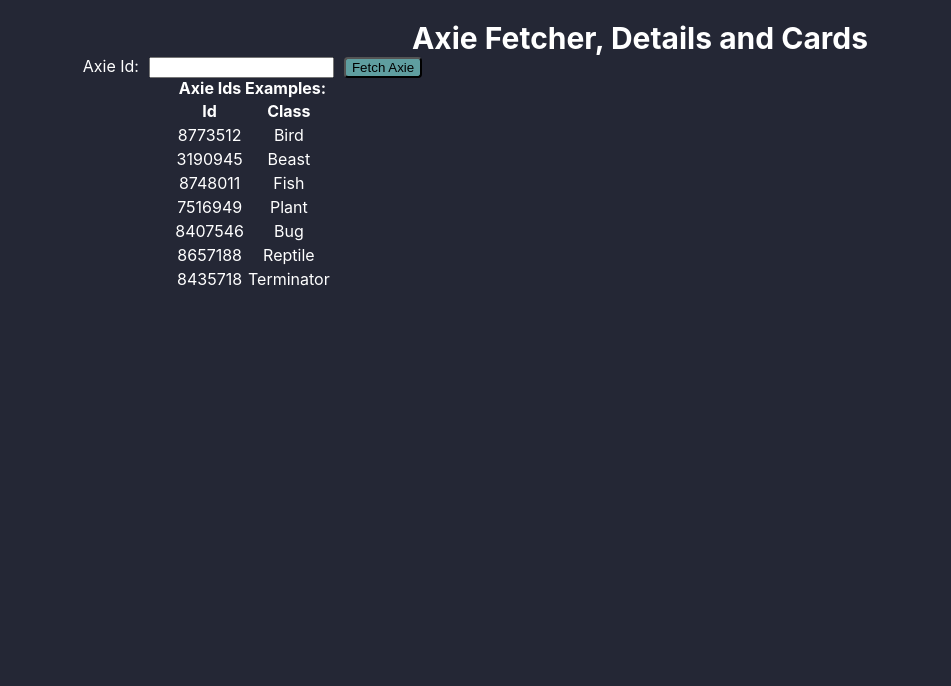
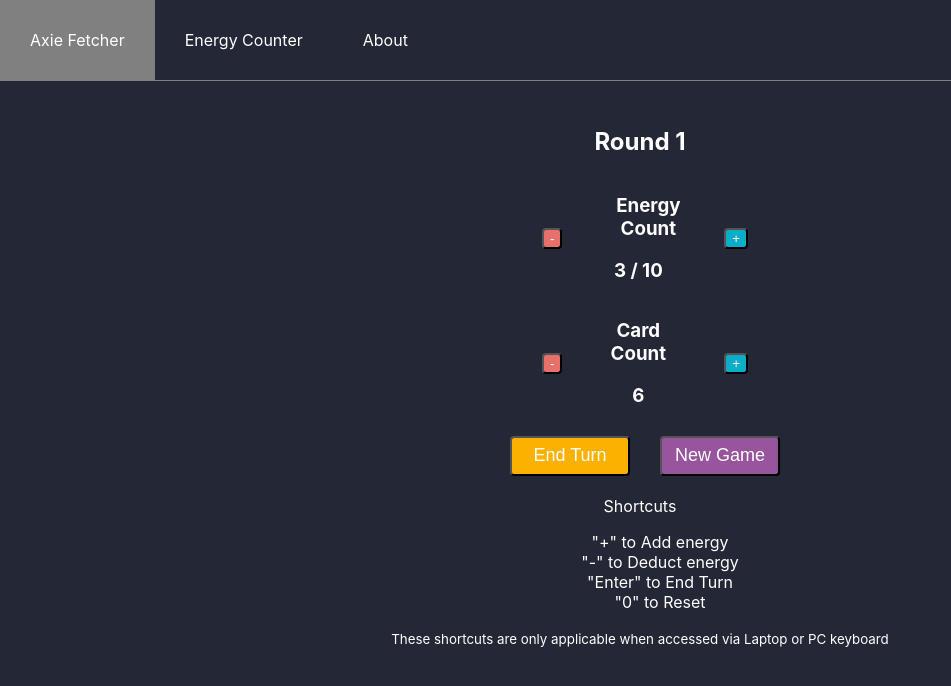
Before and after one commit to amaury14/axie-fetcher, a React (Create React App) app: page /counter in a window 1280 px wide. Shown: the top 686 px of the page, without its empty margins (0-951 px from the left). Built offline with nearby package versions, Linux system fonts and the light colour scheme.

Commit message:
added menu. energy counter and about

```diff
--- a/package.json
+++ b/package.json
@@ -12,6 +12,8 @@
     "react-dom": "^17.0.2",
     "react-loader-spinner": "^4.0.0",
     "react-redux": "^7.2.6",
+    "react-router": "^6.0.2",
+    "react-router-dom": "^6.0.2",
     "react-scripts": "4.0.3",
     "redux-devtools-extension": "^2.13.9",
     "redux-thunk": "^2.4.0",
--- a/src/App.css
+++ b/src/App.css
@@ -37,7 +37,24 @@
   from {
     transform: rotate(0deg);
   }
+
   to {
     transform: rotate(360deg);
   }
 }
+
+
+.menu {
+  display: flex;
+  border-bottom: 1px solid gray;
+}
+
+.menu-button {
+  color: white;
+  padding: 30px;
+  text-decoration: auto;
+}
+
+.menu-button:hover {
+  background-color: gray;
+}
--- a/src/App.js
+++ b/src/App.js
@@ -1,11 +1,56 @@
-import './App.css';
-import MainLayout from './axie-render/containers/main/main';
+import "./App.css";
+import React from "react";
+import { BrowserRouter as Router, Link, Route, Routes } from "react-router-dom";
+import MainLayout from "./axie-render/containers/main/main";
+import EnergyCounter from "./axie-render/containers/energy-counter/energy-counter";
+import About from "./axie-render/containers/about/about";
 
 function App() {
   return (
-    <div className="App">
-      <MainLayout></MainLayout>
-    </div>
+    <Router>
+      <div>
+        <nav className="menu">
+          <Link className="menu-button" to="/">
+            Axie Fetcher
+          </Link>
+          <Link className="menu-button" to="/counter">
+            Energy Counter
+          </Link>
+          <Link className="menu-button" to="/about">
+            About
+          </Link>
+        </nav>
+        <Routes>
+          <Route
+            exact
+            path="/counter"
+            element={
+              <div className="App">
+                <EnergyCounter></EnergyCounter>
+              </div>
+            }
+          />
+          <Route
+            exact
+            path="/"
+            element={
+              <div className="App">
+                <MainLayout></MainLayout>
+              </div>
+            }
+          />
+          <Route
+            exact
+            path="/about"
+            element={
+              <div className="App">
+                <About></About>
+              </div>
+            }
+          />
+        </Routes>
+      </div>
+    </Router>
   );
 }
 
--- a/src/axie-render/components/axie-details/axie-details.js
+++ b/src/axie-render/components/axie-details/axie-details.js
@@ -69,11 +69,14 @@
               </span>
               {this.props.axie.parts.length > 0 && (
               <table>
+                <thead>
                 <tr>
                   <th>Name</th>
                   <th>Class</th>
                   <th>Type</th>
                 </tr>
+                </thead>
+                <tbody>
                 {this.props.axie.parts.map((part, index) => (
                   <tr key={index.toString()}>
                     <td>{part.name}</td>
@@ -81,6 +84,7 @@
                     <td>{part.type}</td>
                   </tr>
                 ))}
+                </tbody>
               </table>
               )}
             </div>
--- /dev/null
+++ b/src/axie-render/containers/about/about.css
@@ -0,0 +1,17 @@
+.container {
+    color: #fff;
+    padding-top: 2%;
+    padding-bottom: 2%;
+    height: fit-content;
+    max-width: 540px;
+    margin-left: auto;
+    margin-right: auto;
+}
+
+.shortcut-li {
+    list-style:none;
+}
+
+.email-to {
+    color: white;
+}
--- /dev/null
+++ b/src/axie-render/containers/about/about.js
@@ -0,0 +1,28 @@
+import React from "react";
+import "./about.css";
+
+class About extends React.Component {
+  render() {
+    return (
+      <div className="container">
+        This small web was created to use some of the features of React.
+        <div>
+          Features Used:
+          <ul>
+            <li className="shortcut-li">Redux for state management</li>
+            <li className="shortcut-li">React Router for routes handling</li>
+            <li className="shortcut-li">React Loader Spinner for the loading behavior on Axies load</li>
+            <li className="shortcut-li">Axios to fetch Axie detials</li>
+            <li className="shortcut-li">React functional component</li>
+            <li className="shortcut-li">React class component</li>
+          </ul>
+          <small>
+            Created by Amaury Chong Rodríguez. <a className="email-to" href="mailto: amaurychong@gmail.com">Send Email</a> <a className="email-to" href="https://www.linkedin.com/in/amaury-chong-rodr%C3%ADguez-ab3633163/">LinkedIn</a>
+          </small>
+        </div>
+      </div>
+    );
+  }
+}
+
+export default About;
--- /dev/null
+++ b/src/axie-render/containers/energy-counter/energy-counter.css
@@ -0,0 +1,63 @@
+.container {
+    color: #fff;
+    padding-top: 2%;
+    padding-bottom: 2%;
+    height: fit-content;
+    max-width: 540px;
+    margin-left: auto;
+    margin-right: auto;
+}
+
+.counter-components {
+    text-align: center;
+}
+
+.options-wrapper {
+    display: flex;
+    justify-content: center;
+    align-items: center;
+}
+
+.element-container {
+    padding: 10px;
+}
+
+.minus-button {
+    color: white;
+    background: #e7706a;
+}
+
+.plus-button {
+    color: white;
+    background: #0cadc8;
+}
+
+.end-button {
+    color: white;
+    width: 120px;
+    height: 40px;
+    font-size: large;
+    background: #fcb101;
+}
+
+.reset-button {
+    color: white;
+    width: 120px;
+    height: 40px;
+    font-size: large;
+    background: #98549c;
+}
+
+.energy-container {
+    padding-left: 1em;
+    padding-right: 1em;
+    width: 100px;
+}
+
+.energy-title {
+    width: 120px;
+}
+
+.shortcut-li {
+    list-style:none;
+}
--- /dev/null
+++ b/src/axie-render/containers/energy-counter/energy-counter.js
@@ -0,0 +1,154 @@
+import React from "react";
+import "./energy-counter.css";
+import { connect } from "react-redux";
+import {
+  incrementEnergy,
+  decrementEnergy,
+  incrementCards,
+  decrementCards,
+  nextRound,
+  newGame,
+} from "../../../store/axie";
+
+const mapStateToProps = (state) => {
+  return {
+    round: state.round,
+    energy: state.energy,
+    cards: state.cards,
+  };
+};
+
+const mapDispatchToProps = (dispatch) => {
+  return {
+    incrementEnergy: () => dispatch(incrementEnergy()),
+    decrementEnergy: () => dispatch(decrementEnergy()),
+    incrementCards: () => dispatch(incrementCards()),
+    decrementCards: () => dispatch(decrementCards()),
+    nextRound: () => dispatch(nextRound()),
+    newGame: () => dispatch(newGame()),
+  };
+};
+
+class EnergyCounter extends React.Component {
+  _handleKeyDown = (event) => {
+    switch (event.key) {
+      case 'Enter':
+        this.props.nextRound();
+        break;
+      case '+':
+        this.props.incrementEnergy();
+        break;
+      case '-':
+        this.props.decrementEnergy();
+        break;
+      case '0':
+        this.props.newGame();
+        break;
+      default:
+        break;
+    }
+  };
+
+  componentDidMount() {
+    document.addEventListener("keydown", this._handleKeyDown);
+  }
+
+  render() {
+    return (
+      <div className="container">
+        <div className="counter-components">
+          <h2>
+            Round <span>{this.props.round}</span>
+          </h2>
+          <div className="options-wrapper">
+            <div className="element-container">
+              <button
+                className="minus-button"
+                title="Deduct Energy"
+                onClick={() => this.props.decrementEnergy()}
+              >
+                -
+              </button>
+            </div>
+            <div className="energy-container">
+              <h3 className="energy-title">Energy Count</h3>
+              <h3>{this.props.energy} / 10</h3>
+            </div>
+            <div className="element-container">
+              <button
+                className="plus-button"
+                title="Add Energy"
+                onClick={() => this.props.incrementEnergy()}
+              >
+                +
+              </button>
+            </div>
+          </div>
+          <div className="options-wrapper">
+            <div className="element-container">
+              <button
+                className="minus-button"
+                title="Deduct Card"
+                onClick={() => this.props.decrementCards()}
+              >
+                -
+              </button>
+            </div>
+            <div className="energy-container">
+              <h3>Card Count</h3>
+              <h3>{this.props.cards}</h3>
+            </div>
+            <div className="element-container">
+              <button
+                className="plus-button"
+                title="Add Card"
+                onClick={() => this.props.incrementCards()}
+              >
+                +
+              </button>
+            </div>
+          </div>
+          <div className="options-wrapper">
+            <div className="element-container">
+              <button
+                className="end-button"
+                title="End Turn"
+                onClick={() => this.props.nextRound()}
+              >
+                End Turn
+              </button>
+            </div>
+            <div className="element-container">
+              <button
+                className="reset-button"
+                title="New Game"
+                onClick={() => this.props.newGame()}
+              >
+                New Game
+              </button>
+            </div>
+          </div>
+          <div className="element-container">
+            <span id="shortcut-trigger">
+              <i className="fas fa-keyboard"></i> Shortcuts
+            </span>
+            <div>
+              <ul>
+                <li className="shortcut-li">"+" to Add energy</li>
+                <li className="shortcut-li">"-" to Deduct energy</li>
+                <li className="shortcut-li">"Enter" to End Turn</li>
+                <li className="shortcut-li">"0" to Reset</li>
+              </ul>
+              <small>
+                These shortcuts are only applicable when accessed via Laptop or
+                PC keyboard
+              </small>
+            </div>
+          </div>
+        </div>
+      </div>
+    );
+  }
+}
+
+export default connect(mapStateToProps, mapDispatchToProps)(EnergyCounter);
--- a/src/axie-render/containers/main/main.js
+++ b/src/axie-render/containers/main/main.js
@@ -35,10 +35,13 @@
             <AxieForm className="form"></AxieForm>
             <span className="example-title">Axie Ids Examples:</span>
             <table className="main-table">
+              <thead>
               <tr>
                 <th>Id</th>
                 <th>Class</th>
               </tr>
+              </thead>
+              <tbody>
               <tr>
                 <td>8773512</td>
                 <td>Bird</td>
@@ -67,6 +70,7 @@
                 <td>8435718</td>
                 <td>Terminator</td>
               </tr>
+              </tbody>
             </table>
           </div>
           <div className="column flex3">
--- a/src/store/axie.js
+++ b/src/store/axie.js
@@ -9,6 +9,9 @@
     id: 0,
     loading: false,
     axie: null,
+    round: 1,
+    energy: 3,
+    cards: 6,
   },
   reducers: {
     setId: (state, action) => {
@@ -20,6 +23,32 @@
     fetchAxieSuccess: (state, action) => {
       state.loading = false;
       state.axie = action.payload;
+    },
+    incrementEnergy: (state, action) => {
+      state.energy += 1;
+    },
+    decrementEnergy: (state, action) => {
+      if (state.energy > 0) {
+        state.energy -= 1;
+      }
+    },
+    incrementCards: (state, action) => {
+      state.cards += 1;
+    },
+    decrementCards: (state, action) => {
+      if (state.cards > 0) {
+        state.cards -= 1;
+      }
+    },
+    nextRound: (state, action) => {
+      state.round += 1;
+      state.energy += 2;
+      state.cards += 3;
+    },
+    newGame: (state, action) => {
+      state.round = 1;
+      state.cards = 6;
+      state.energy = 3;
     },
   },
 });
@@ -42,6 +71,16 @@
 }
 
 // Action creators are generated for each case reducer function
-export const { setId, fetchAxie, fetchAxieSuccess } = axieSlice.actions;
+export const {
+  setId,
+  fetchAxie,
+  fetchAxieSuccess,
+  incrementEnergy,
+  decrementEnergy,
+  incrementCards,
+  decrementCards,
+  nextRound,
+  newGame,
+} = axieSlice.actions;
 
 export default axieSlice.reducer;
```
Also changed, not shown: 1 other file (tests, documents, lock files or other folders).
